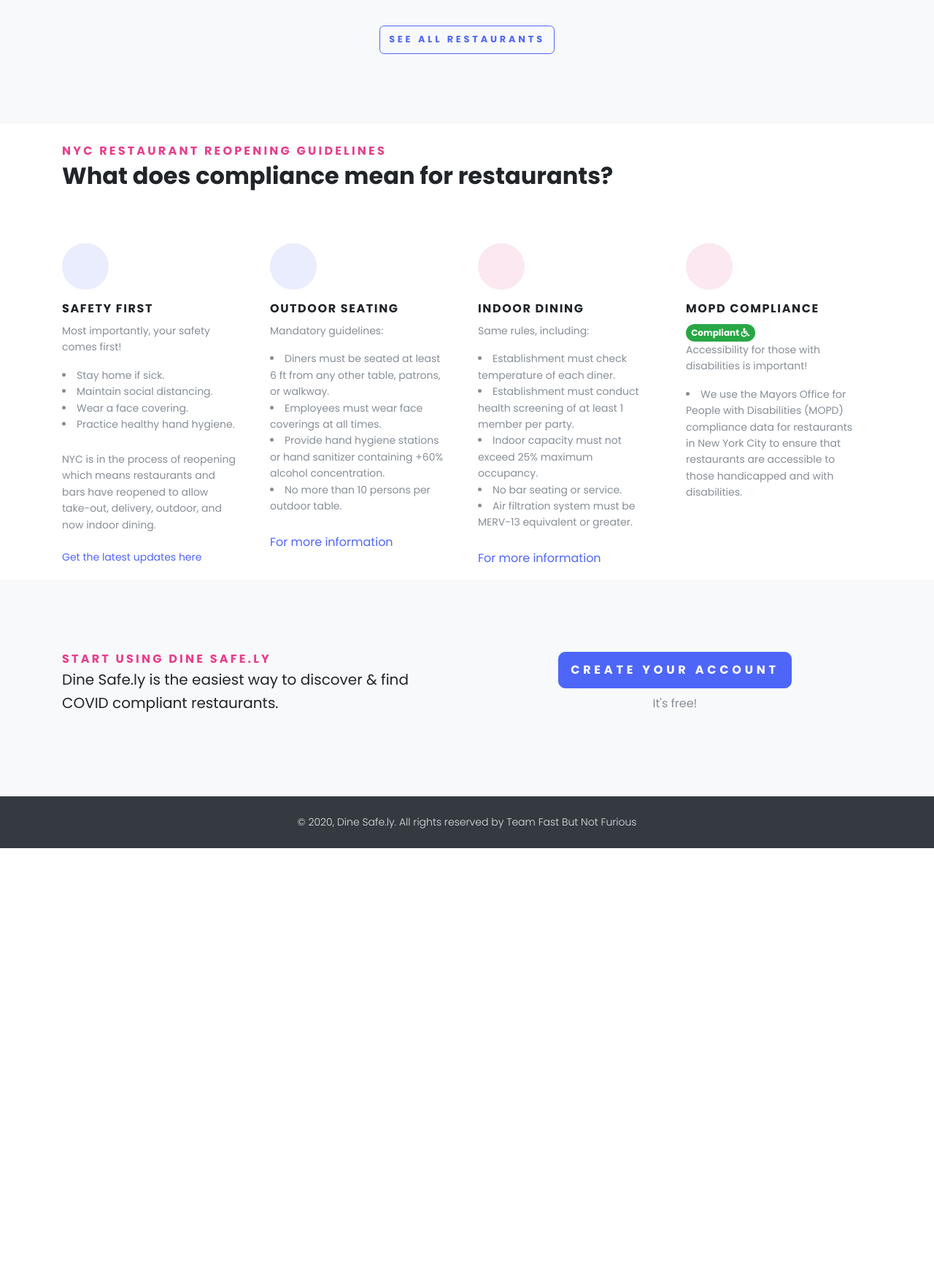
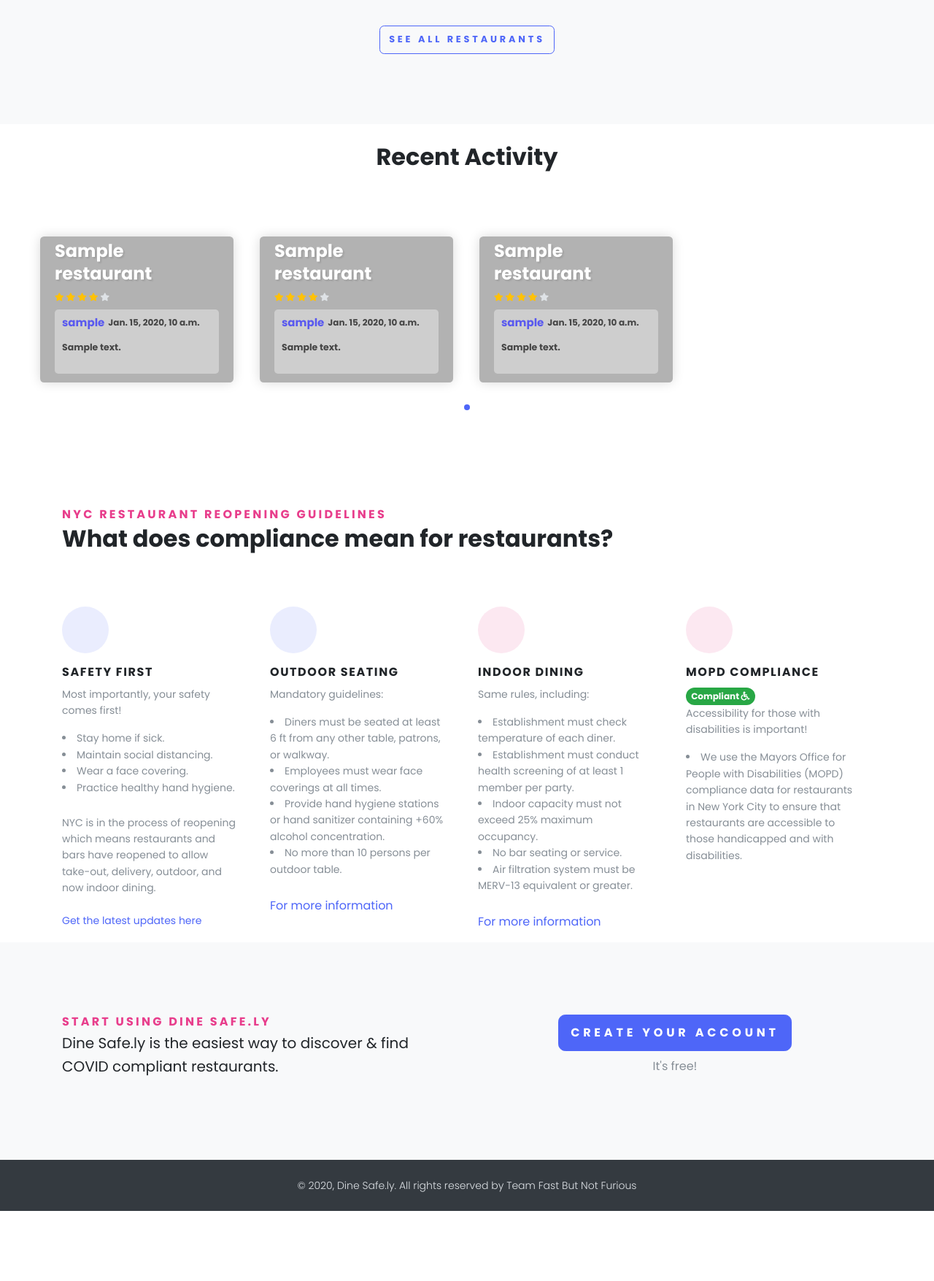
Before and after one commit to xiaodan-tang/sprint2021-team-1-repo, a Django app: page / in a window 1280 px wide. Shown: the part 857-2612 px from the top of the page at 73% size. Before the commit the page ends 2019 px from the top, so only its background shows below. Run offline with Django 3.2, Linux system fonts and the light colour scheme; tables that the repository leaves empty hold one stand-in row (values such as "Sample post"); some libraries are stand-ins or nearby versions; some web fonts are replaced.

Commit message:
recent-activity-feed-frontend

```diff
--- a/restaurant/templates/restaurant_detail.html
+++ b/restaurant/templates/restaurant_detail.html
@@ -1401,6 +1401,7 @@
   const reviewWrapper = document.getElementById('internal_review');
   const ratingReview = document.createElement('rating-review');
   ratingReview.setAttribute('profile-img', review.user__user_profile__photo);
+  console.log(review);
   ratingReview.setAttribute('profile-img-alt', review.user__username);
   ratingReview.setAttribute('profile-url', `/user/facing_page/${review.user}`);
   ratingReview.setAttribute('user-name', review.user__username);
--- a/templates/index.html
+++ b/templates/index.html
@@ -164,6 +164,95 @@
         <div class="text-center mt-5"><a class="btn btn-outline-primary" href="{% url 'restaurant:browse' %}">See all restaurants</a></div>
     </div>
 </section>
+<style>
+    /* Recent Activity Feed Class Styles*/
+    .recent-activity-content {
+        color: rgb(43, 43, 43);
+        font-size: 12.5px;
+        opacity: 1.0;
+        font-weight: bold;
+    }
+    .review-metadata-box {
+        line-height: 95%;
+    }
+    .review-metadata-box:after{
+        content: "";
+        display: table;
+        clear: both;
+    }
+    .user-name {
+        font-weight: bold;
+        color: rgb(68, 68, 255);
+        font-size: 15px;
+        vertical-align: baseline;
+        padding-right: 5px;
+        opacity: 1.0;
+    }
+    .timestamp {
+        font-size: 12px;
+        color: rgb(43, 43, 43);
+        opacity: 1.0;
+        font-weight: bold;
+    }
+    .opaque-container {
+        background-color: rgb(214, 214, 214);
+        opacity: 0.8;
+        padding: 10px;
+        border-radius: 5px;
+    }
+</style>
+<section class="pt-4 pb-6">
+    <div class="container">
+        <div class="text-center pb-lg-4">
+            <h2 class="mb-5">Recent Activity</h2>
+        </div>
+    </div>
+    <div class="container-fluid">
+        <!-- Slider main container-->
+        <div class="swiper-container swiper-container-mx-negative items-slider-full px-lg-5 pt-3">
+            <!-- Additional required wrapper-->
+            <div class="swiper-wrapper pb-5">
+                {% for recent in restaurant_review_list %}
+                <div class="swiper-slide h-auto px-2">
+                    <!-- venue item-->
+                    <div class="w-100 h-100 hover-animate" data-marker-id="59c0c8e322f3375db4d89128">
+                        <div class="card h-100 border-0 shadow">
+
+                            <div class="card-img overflow-hidden dark-overlay bg-cover" style="background-image: url({{ recent.restaurant.yelp_detail.img_url }}); height: 200px;"><a class="tile-link" href="{% url 'restaurant:profile' recent.restaurant.id %}"></a>
+                                <div class="card-img-overlay-bottom z-index-20">
+                                    <h4 class="text-white text-shadow">{{ recent.restaurant.restaurant_name }}</h4>
+                                    <p class="mb-2 text-xs">
+                                        {% for i in "x"|ljust:recent.rating %}
+                                            <i class="fa fa-star text-warning"></i>
+                                        {% endfor %}
+                                        {% with recent.rating|add:-5|abs as aa %}
+                                        {% if aa == 0 %}
+                                        {% else %}
+                                        {% for i in "x"|ljust:aa %}
+                                        <i class="fa fa-star text-gray-300"></i>
+                                        {% endfor %}
+                                        {% endif %}
+                                        {% endwith %}
+                                    </p>
+                                    <div class="opaque-container">
+                                        <div class="review-metadata-box">
+                                            <p class="user-name" style="float: left;">{{ recent.user }}</p>
+                                            <p class="timestamp" style="float: left;">{{ recent.time }}</p>
+                                        </div>
+                                        <p class="recent-activity-content">{{ recent.content }}</p>
+                                    </div>
+                                </div>
+                            </div>
+                        </div>
+                    </div>
+                </div>
+                {% endfor %}
+            </div>
+            <!-- If we need pagination-->
+            <div class="swiper-pagination"></div>
+        </div>
+</div>
+</section>
 <section class="pt-4 pb-6">
     <section class="container">
         <div class="pb-lg-4">
```
Also changed, not shown: user/migrations/0002_useractivitylog.py (added).
